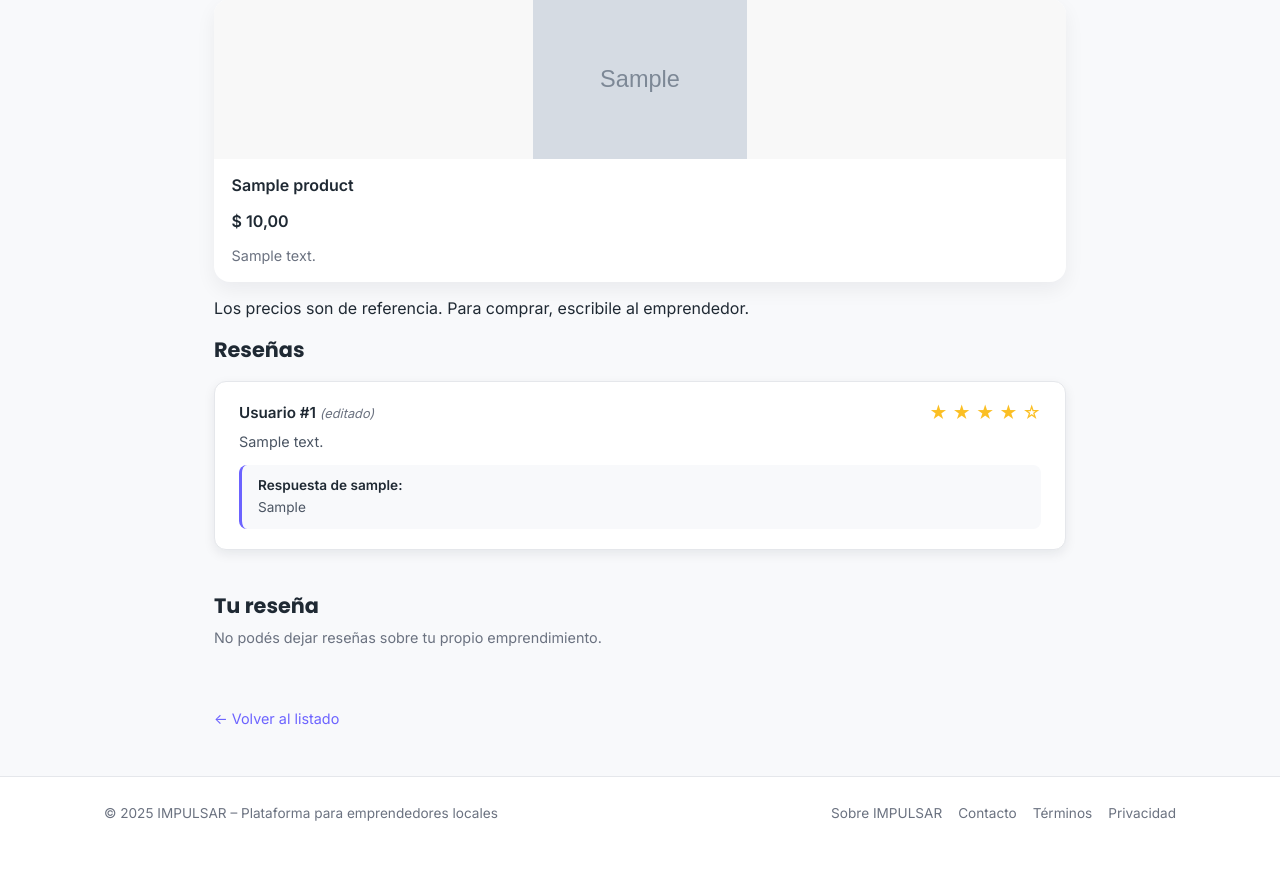
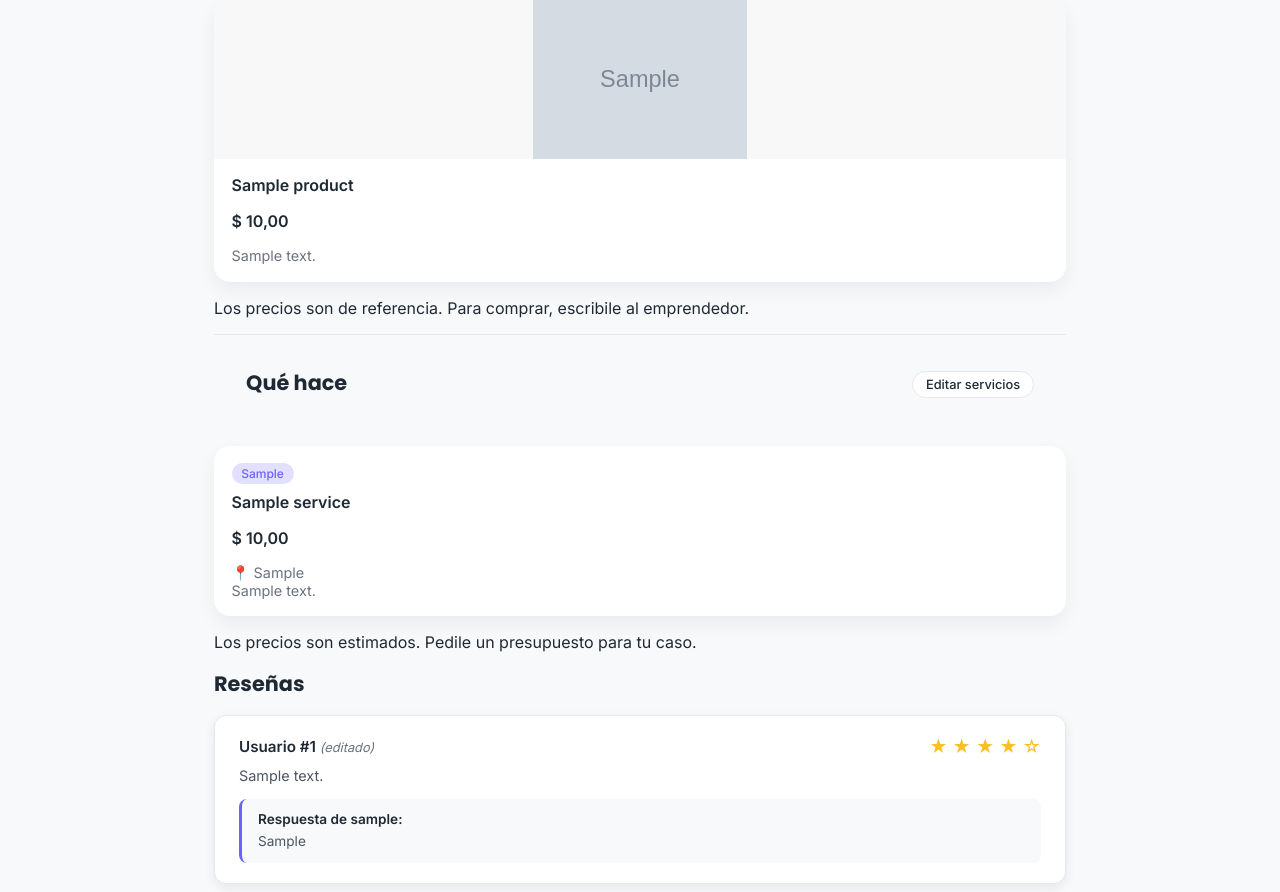
Before and after one commit to Franv-Dev/IMPULSAR, a Flask app: page /blog/1 in a window 1280 px wide. Shown: the part 1309-2201 px from the top of the page. Before the commit the page ends 2130 px from the top, so only its background shows below. Run offline with Flask 3, Linux system fonts and the light colour scheme; the visitor is signed in with stand-in values (Sample User, id 1); tables that the repository leaves empty hold one stand-in row (values such as "Sample post"); grey boxes marked "Sample" are stand-in pictures; some libraries are stand-ins or nearby versions.

Commit message:
Mostrar los servicios en la pagina del emprendimiento
Una seccion "Que hace" al lado de "Que vende", no en lugar de ella: las dos
conviven y son catalogo, pero un servicio se presenta distinto (rubro, zona,
precio que puede no estar) y se pide con una solicitud, no se compra.

El filtro de disponible=True va en la consulta y no en el template, con la
misma razon que el de productos: filtrando al mostrar, el titulo del servicio
apagado igual viaja en el HTML y se lee en el codigo fuente. El dueño si ve
los suyos, marcados como que solo los ve el.

Un servicio sin precio se muestra como "A presupuestar" y no vacio ni $ 0:
que no tenga precio fijo es una respuesta, no un dato faltante.

De paso, el docstring de Product decia "un producto o servicio", que dejo de
ser cierto cuando aparecio models/service.py. Ahora dice lo que la tabla
realmente define, que es el precio fijo y no la cosa vendida: un trabajo
cerrado ("service de bici, $8000") sigue siendo un producto.

Co-Authored-By: Claude Opus 5 <noreply@anthropic.com>

```diff
--- a/templates/blog/detail.html
+++ b/templates/blog/detail.html
@@ -124,6 +124,8 @@
         {% if productos or es_dueño %}
         <section class="products-section">
             <div class="section__header">
+                {# "Qué vende" y no "Catálogo" a secas: al lado hay una seccion
+                   de servicios ("Qué hace"), y las dos son catalogo. #}
                 <h2 class="section__title">Qué vende</h2>
                 {% if es_dueño %}
                     <a href="{{ url_for('products.index') }}" class="btn btn--secondary"
@@ -169,6 +171,61 @@
                 <p class="reviews-empty">
                     Todavía no cargaste ningún producto.
                     <a href="{{ url_for('products.nuevo') }}">Agregá el primero acá.</a>
+                </p>
+            {% endif %}
+        </section>
+        {% endif %}
+
+        {# Los servicios: trabajos a presupuestar, al lado del catalogo y no
+           mezclados con el. Se presentan distinto (zona, precio opcional) y se
+           piden con una solicitud, no se compran. Mismo criterio de visibilidad
+           que los productos: los no disponibles ya vienen filtrados de la vista
+           salvo para el dueño. #}
+        {% if servicios or es_dueño %}
+        <section class="products-section">
+            <div class="section__header">
+                <h2 class="section__title">Qué hace</h2>
+                {% if es_dueño %}
+                    <a href="{{ url_for('servicios.index') }}" class="btn btn--secondary"
+                       style="font-size:0.8rem; padding:0.3rem 0.8rem;">
+                        Editar servicios
+                    </a>
+                {% endif %}
+            </div>
+
+            {% if servicios %}
+                <div class="cards-grid">
+                    {% for servicio in servicios %}
+                        <article class="card product-card">
+                            <div class="card__body">
+                                <div class="card__tags">
+                                    <span class="badge badge--category">{{ servicio.rubro_label }}</span>
+                                </div>
+                                <h3 class="card__title">{{ servicio.titulo }}</h3>
+                                <p class="card__price" style="font-weight:600;">
+                                    {# Sin precio no es gratis ni cero: se cotiza. #}
+                                    {{ servicio.precio_estimado | precio if servicio.precio_estimado else "A presupuestar" }}
+                                    {% if not servicio.disponible %}
+                                        <span class="badge">No disponible (solo lo ves vos)</span>
+                                    {% endif %}
+                                </p>
+                                {% if servicio.zona_cobertura %}
+                                    <p class="card__description">📍 {{ servicio.zona_cobertura }}</p>
+                                {% endif %}
+                                {% if servicio.descripcion %}
+                                    <p class="card__description">{{ servicio.descripcion }}</p>
+                                {% endif %}
+                            </div>
+                        </article>
+                    {% endfor %}
+                </div>
+                <p class="products-note">
+                    Los precios son estimados. Pedile un presupuesto para tu caso.
+                </p>
+            {% else %}
+                <p class="reviews-empty">
+                    Todavía no cargaste ningún servicio.
+                    <a href="{{ url_for('servicios.nuevo') }}">Agregá el primero acá.</a>
                 </p>
             {% endif %}
         </section>
--- a/views/blog.py
+++ b/views/blog.py
@@ -9,6 +9,7 @@ from models.post import Categorias, MAX_IMAGENES_POR_POST, Post
 from models.post_image import PostImage
 from models.product import Product
 from models.report import Report
+from models.service import Service
 from models.user import User
 from views.auth import login_required
 from db import db, utcnow
@@ -219,6 +220,15 @@ def detail(id):
         consulta_productos = consulta_productos.filter_by(disponible=True)
     productos = consulta_productos.order_by(Product.nombre).all()
 
+    # Los servicios van aparte del catalogo y con el mismo criterio: los no
+    # disponibles los ve solo el dueño, y el filtro va en la consulta por lo
+    # mismo que arriba (filtrando en el template, los datos igual viajan al
+    # HTML y cualquiera los lee en el codigo fuente).
+    consulta_servicios = Service.query.filter_by(post_id=id)
+    if not es_dueño:
+        consulta_servicios = consulta_servicios.filter_by(disponible=True)
+    servicios = consulta_servicios.order_by(Service.titulo).all()
+
     reviews = (
         Review.query
         .filter_by(post_id=id)
@@ -256,6 +266,7 @@ def detail(id):
             mi_review=mi_review,
             is_favorite=is_favorite,
             productos=productos,
+            servicios=servicios,
             es_dueño=es_dueño,
             MAPTILER_KEY=current_app.config["MAPTILER_KEY"]
     )
```
Also changed, not shown: models/product.py (+7 -1 lines), tests/test_services.py (+76 -0 lines).
